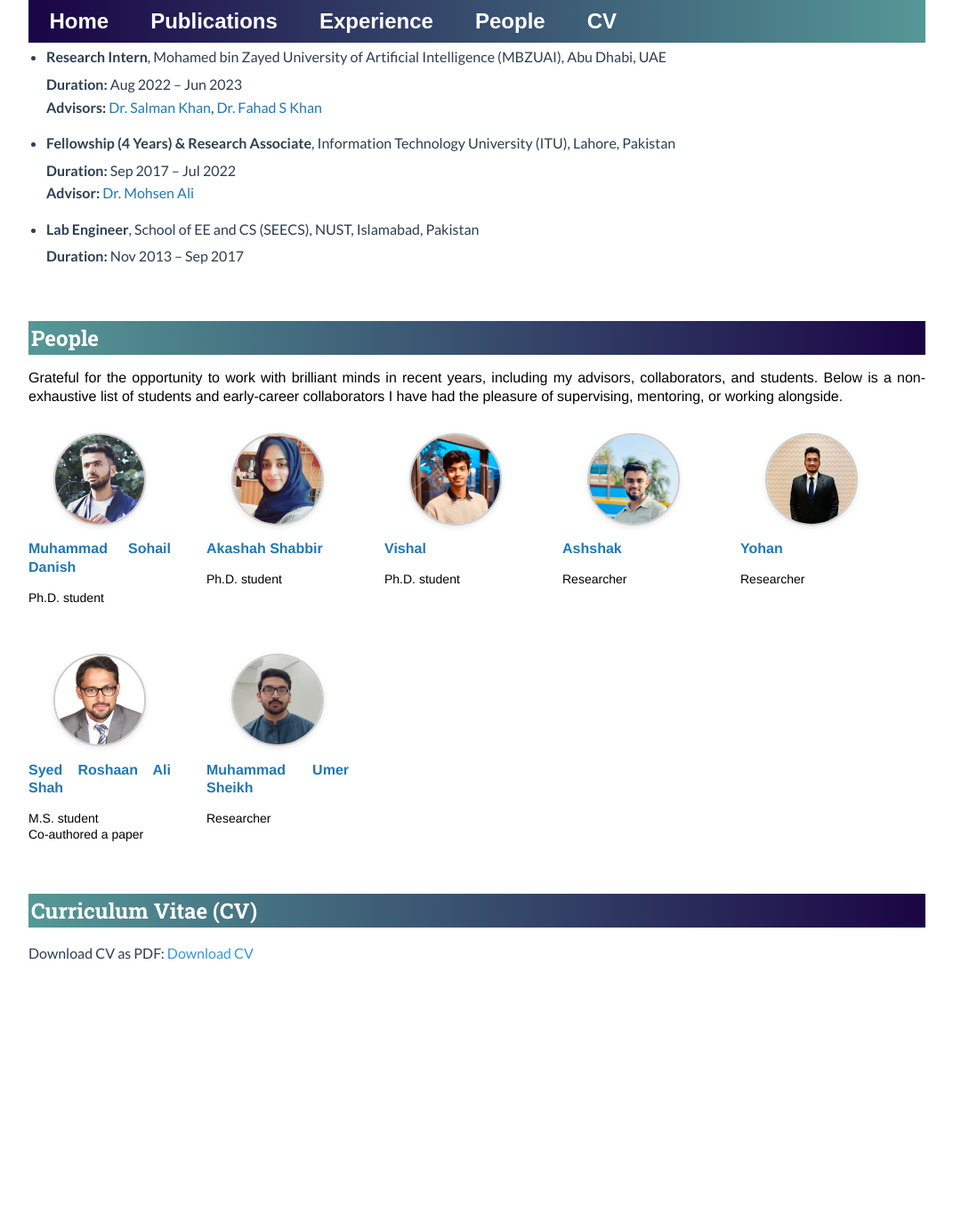
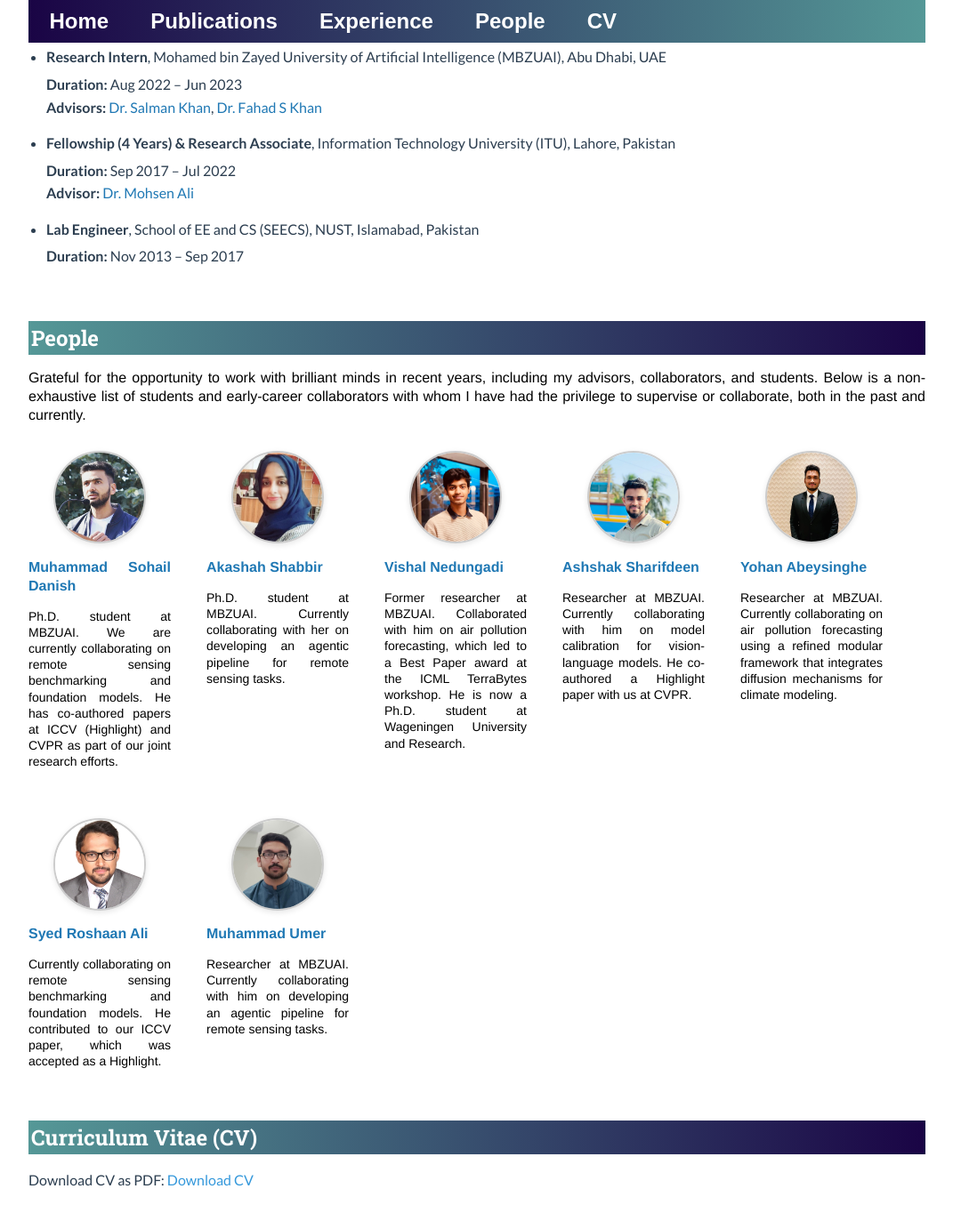
Before and after one commit to akhtarvision/akhtarvision.github.io, a Jekyll site: the page built from index.html, in a window 1280 px wide and 1400 px high, scrolled down 3480 px. Shown: the top 1373 px of the window at 89% size, without its empty margins (104-1175 px from the left). Built offline with Jekyll 4.4.1, drawn with Linux system fonts in a browser that asks for light colours; before the commit the page ends 4625 px from its top, so only the background shows below that.

Commit message:
Update index.html

```diff
--- a/index.html
+++ b/index.html
@@ -453,7 +453,7 @@ title: Akhtar, CV & ML
 <div style="font-family: 'Lato', sans-serif; font-size: 16px; line-height: 1.6; color: #2c3e50;">
     <p>
     Grateful for the opportunity to work with brilliant minds in recent years, including my advisors, collaborators, and students.
-    Below is a non-exhaustive list of students and early-career collaborators I have had the pleasure of supervising, mentoring, or working alongside.
+    Below is a non-exhaustive list of students and early-career collaborators with whom I have had the privilege to supervise or collaborate, both in the past and currently.
   </p>
 
   <div style="display: flex; flex-wrap: wrap; gap: 40px; margin-top: 30px;">
@@ -462,43 +462,45 @@ title: Akhtar, CV & ML
     <div style="width: 160px; text-align: center;">
       <img src="/image_web/sohail.jpg" alt="Muhammad Sohail Danish" style="width: 100px; height: 100px; object-fit: cover; border-radius: 50%; border: 2px solid #ccc; box-shadow: 0 2px 6px rgba(0,0,0,0.1);">
       <p style="margin: 10px 0 0 0; font-weight: bold; color: #1f78b4;">Muhammad Sohail Danish</p>
-      <p style="font-size: 14px;">Ph.D. student</p>
+      <p style="font-size: 14px;">Ph.D. student at MBZUAI. We are currently collaborating on remote sensing benchmarking and foundation models.
+	      He has co-authored papers at ICCV (Highlight) and CVPR as part of our joint research efforts.</p>
     </div>
 
     <div style="width: 160px; text-align: center;">
       <img src="/image_web/akashah.jpg" alt="Akashah Shabbir" style="width: 100px; height: 100px; object-fit: cover; border-radius: 50%; border: 2px solid #ccc; box-shadow: 0 2px 6px rgba(0,0,0,0.1);">
       <p style="margin: 10px 0 0 0; font-weight: bold; color: #1f78b4;">Akashah Shabbir</p>
-      <p style="font-size: 14px;">Ph.D. student</p>
+      <p style="font-size: 14px;">Ph.D. student at MBZUAI. Currently collaborating with her on developing an agentic pipeline for remote sensing tasks.</p>
     </div>
 
     <div style="width: 160px; text-align: center;">
-      <img src="/image_web/vishal.jpg" alt="Vishal" style="width: 100px; height: 100px; object-fit: cover; border-radius: 50%; border: 2px solid #ccc; box-shadow: 0 2px 6px rgba(0,0,0,0.1);">
-      <p style="margin: 10px 0 0 0; font-weight: bold; color: #1f78b4;">Vishal</p>
-      <p style="font-size: 14px;">Ph.D. student</p>
+      <img src="/image_web/vishal.jpg" alt="Vishal Nedungadi" style="width: 100px; height: 100px; object-fit: cover; border-radius: 50%; border: 2px solid #ccc; box-shadow: 0 2px 6px rgba(0,0,0,0.1);">
+      <p style="margin: 10px 0 0 0; font-weight: bold; color: #1f78b4;">Vishal Nedungadi</p>
+      <p style="font-size: 14px;">Former researcher at MBZUAI.
+	      Collaborated with him on air pollution forecasting, which led to a Best Paper award at the ICML TerraBytes workshop. He is now a Ph.D. student at Wageningen University and Research.</p>
     </div>
 
     <div style="width: 160px; text-align: center;">
-      <img src="/image_web/ashshak.jpg" alt="Ashshak" style="width: 100px; height: 100px; object-fit: cover; border-radius: 50%; border: 2px solid #ccc; box-shadow: 0 2px 6px rgba(0,0,0,0.1);">
-      <p style="margin: 10px 0 0 0; font-weight: bold; color: #1f78b4;">Ashshak</p>
-      <p style="font-size: 14px;">Researcher</p>
+      <img src="/image_web/ashshak.jpg" alt="Ashshak Sharifdeen" style="width: 100px; height: 100px; object-fit: cover; border-radius: 50%; border: 2px solid #ccc; box-shadow: 0 2px 6px rgba(0,0,0,0.1);">
+      <p style="margin: 10px 0 0 0; font-weight: bold; color: #1f78b4;">Ashshak Sharifdeen</p>
+      <p style="font-size: 14px;">Researcher at MBZUAI. Currently collaborating with him on model calibration for vision-language models. He co-authored a Highlight paper with us at CVPR.</p>
     </div>
 
     <div style="width: 160px; text-align: center;">
-      <img src="/image_web/yohan.jpg" alt="Yohan" style="width: 100px; height: 100px; object-fit: cover; border-radius: 50%; border: 2px solid #ccc; box-shadow: 0 2px 6px rgba(0,0,0,0.1);">
-      <p style="margin: 10px 0 0 0; font-weight: bold; color: #1f78b4;">Yohan</p>
-      <p style="font-size: 14px;">Researcher</p>
+      <img src="/image_web/yohan.jpg" alt="Yohan Abeysinghe" style="width: 100px; height: 100px; object-fit: cover; border-radius: 50%; border: 2px solid #ccc; box-shadow: 0 2px 6px rgba(0,0,0,0.1);">
+      <p style="margin: 10px 0 0 0; font-weight: bold; color: #1f78b4;">Yohan Abeysinghe</p>
+      <p style="font-size: 14px;">Researcher at MBZUAI. Currently collaborating on air pollution forecasting using a refined modular framework that integrates diffusion mechanisms for climate modeling.</p>
     </div>
 
     <div style="width: 160px; text-align: center;">
       <img src="/image_web/roshaan.jpg" alt="Syed Roshaan Ali Shah" style="width: 100px; height: 100px; object-fit: cover; border-radius: 50%; border: 2px solid #ccc; box-shadow: 0 2px 6px rgba(0,0,0,0.1);">
-      <p style="margin: 10px 0 0 0; font-weight: bold; color: #1f78b4;">Syed Roshaan Ali Shah</p>
-      <p style="font-size: 14px;">M.S. student<br>Co-authored a paper</p>
+      <p style="margin: 10px 0 0 0; font-weight: bold; color: #1f78b4;">Syed Roshaan Ali</p>
+      <p style="font-size: 14px;">Currently collaborating on remote sensing benchmarking and foundation models. He contributed to our ICCV paper, which was accepted as a Highlight.</p>
     </div>
 
     <div style="width: 160px; text-align: center;">
       <img src="/image_web/umer.jpg" alt="Muhammad Umer" style="width: 100px; height: 100px; object-fit: cover; border-radius: 50%; border: 2px solid #ccc; box-shadow: 0 2px 6px rgba(0,0,0,0.1);">
-      <p style="margin: 10px 0 0 0; font-weight: bold; color: #1f78b4;">Muhammad Umer Sheikh</p>
-      <p style="font-size: 14px;">Researcher</p>
+      <p style="margin: 10px 0 0 0; font-weight: bold; color: #1f78b4;">Muhammad Umer</p>
+      <p style="font-size: 14px;">Researcher at MBZUAI. Currently collaborating with him on developing an agentic pipeline for remote sensing tasks.</p>
     </div>
 
   </div>
```
